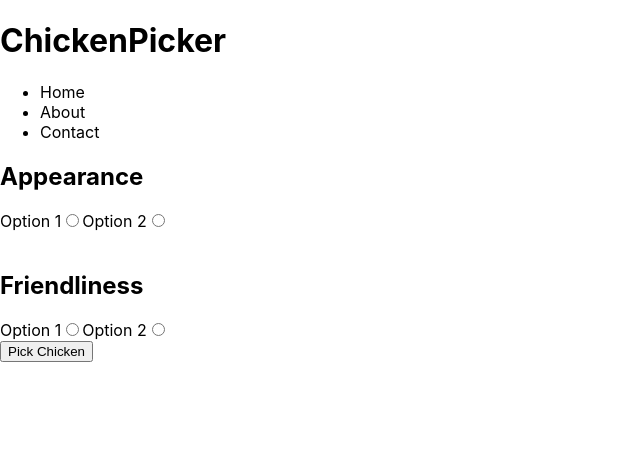
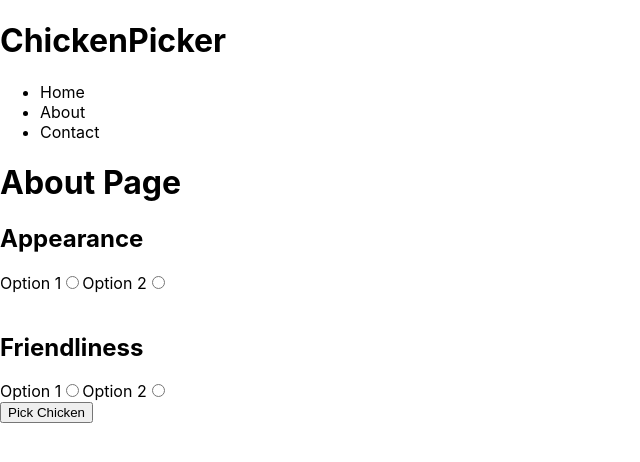
Before and after one commit to this-is-simon/chicken-picker, a React (Create React App) app: page /about in a window 1280 px wide. Shown: the top 462 px of the page, without its empty margins (0-640 px from the left). Built offline with nearby package versions, Linux system fonts and the light colour scheme.

Commit message:
Add About and Contact page and basic routing

```diff
--- /dev/null
+++ b/src/components/About.js
@@ -0,0 +1,7 @@
+import React from 'react';
+
+export const About = () => {
+    return (
+        <h1>About Page</h1>
+    )
+}
--- /dev/null
+++ b/src/components/Contact.js
@@ -0,0 +1,7 @@
+import React from 'react';
+
+export const Contact = () => {
+    return (
+        <h2>Contact</h2>
+    )
+}
--- a/src/containers/ChickenPicker.js
+++ b/src/containers/ChickenPicker.js
@@ -1,7 +1,10 @@
 import React, { Component } from 'react';
+import {Route} from "react-router-dom";
 import Header from "../components/Header";
 import Form from "../components/Form";
 import PerfectChicken from "../components/PerfectChicken";
+import {About} from "../components/About";
+import {Contact} from "../components/Contact";
 
 class ChickenPicker extends Component {
     constructor(props) {
@@ -37,6 +40,8 @@ class ChickenPicker extends Component {
         return (
             <div className="ChickenPicker">
                 <Header />
+                <Route path="/about" component={About} />
+                <Route path="/contact" component={Contact} />
                 <Form
                     handleFormSubmit={this.handleFormSubmit}
                 />
```
